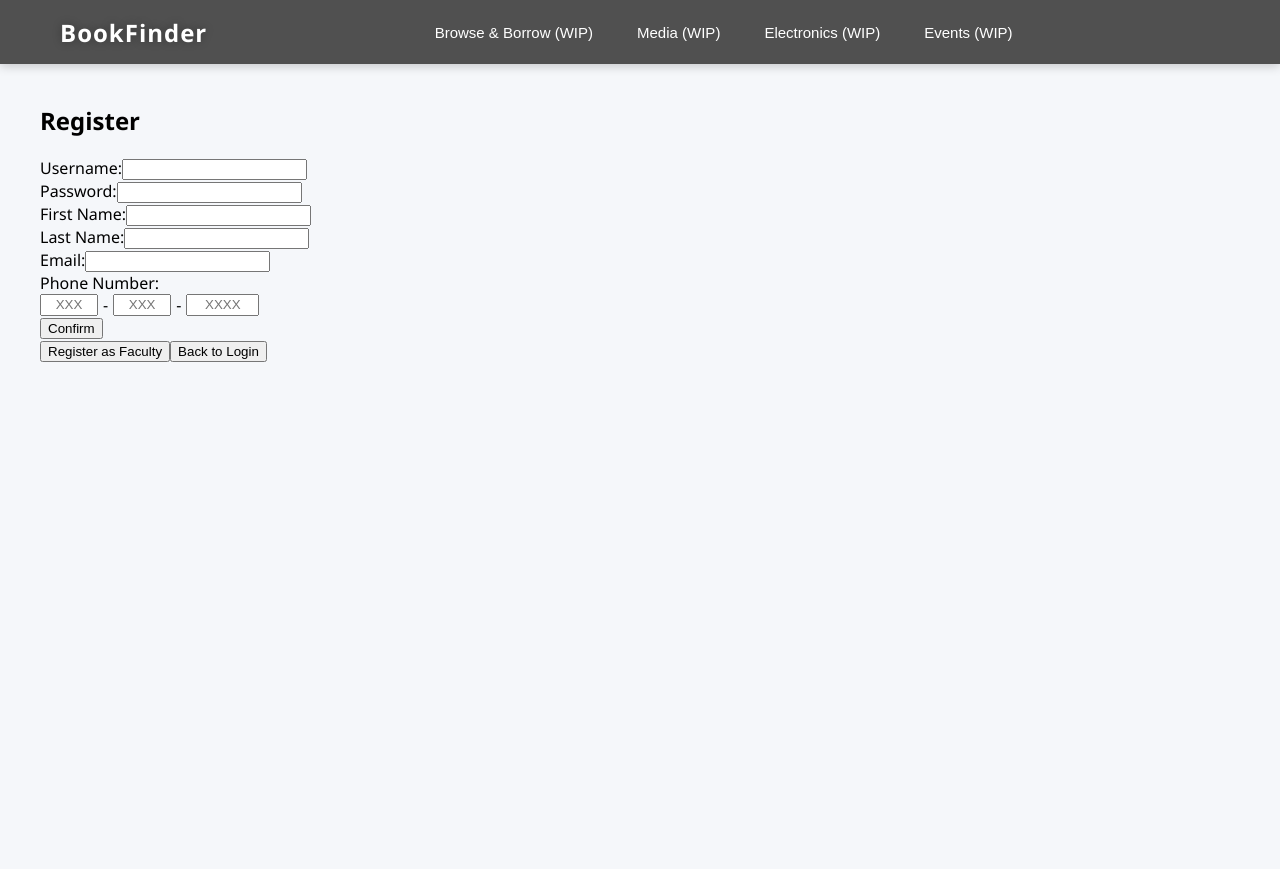
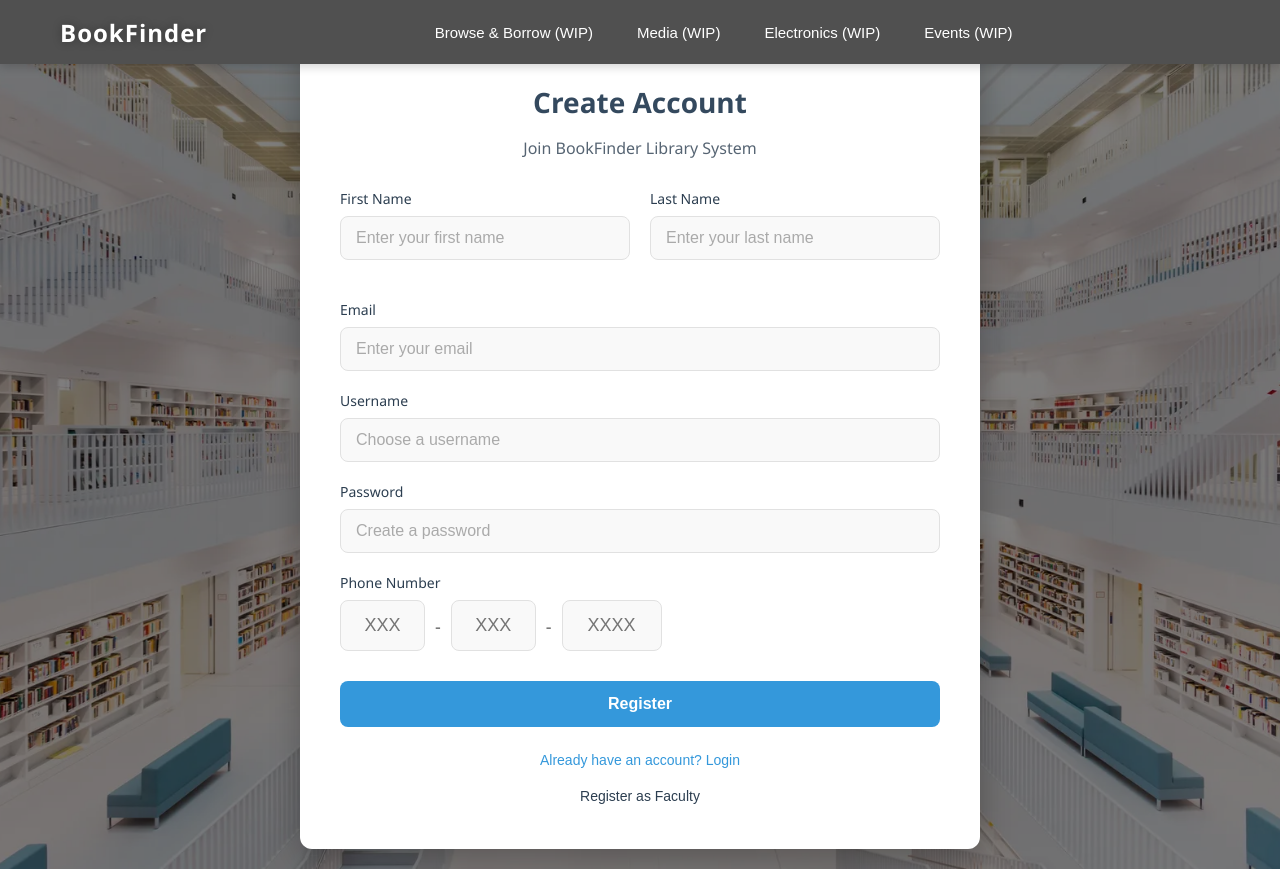
Before and after one commit to dahrail/Library-Database, a React (Create React App) app in the folder client/: page / in a window 1280 px wide. Both pictures are taken after a click on the button "Register". Built offline with nearby package versions, Linux system fonts and the light colour scheme.

Commit message:
New Register Page

```diff
--- a/client/src/components/auth/Register.js
+++ b/client/src/components/auth/Register.js
@@ -27,7 +27,7 @@ const Register = ({ onRegister, navigateToLogin, navigateToRegisterAsFaculty })
 
   const handleSubmit = (e) => {
     e.preventDefault();
-    const combinedPhoneNumber = parseInt(`${phoneParts.part1}${phoneParts.part2}${phoneParts.part3}`, 10); // Combine and convert to integer
+    const combinedPhoneNumber = parseInt(`${phoneParts.part1}${phoneParts.part2}${phoneParts.part3}`, 10);
     onRegister({ ...newUser, PhoneNumber: combinedPhoneNumber });
   };
 
@@ -41,62 +41,80 @@ const Register = ({ onRegister, navigateToLogin, navigateToRegisterAsFaculty })
   };
 
   return (
-    <div className="content-container">
-      <h2>Register</h2>
-      <form onSubmit={handleSubmit}>
-        <div>
-          <label>Username:</label>
+    <div className="register-container">
+      <form onSubmit={handleSubmit} className="register-form">
+        <h2 className="register-title">Create Account</h2>
+        <p className="register-subtitle">Join BookFinder Library System</p>
+
+        <div className="form-row">
+          <div className="form-group">
+            <label>First Name</label>
+            <input
+              type="text"
+              name="FirstName"
+              value={newUser.FirstName}
+              onChange={handleChange}
+              required
+              className="form-input"
+              placeholder="Enter your first name"
+            />
+          </div>
+          <div className="form-group">
+            <label>Last Name</label>
+            <input
+              type="text"
+              name="LastName"
+              value={newUser.LastName}
+              onChange={handleChange}
+              required
+              className="form-input"
+              placeholder="Enter your last name"
+            />
+          </div>
+        </div>
+
+        <div className="form-group">
+          <label>Email</label>
+          <input
+            type="email"
+            name="Email"
+            value={newUser.Email}
+            onChange={handleChange}
+            required
+            className="form-input"
+            placeholder="Enter your email"
+          />
+        </div>
+
+        <div className="form-group">
+          <label>Username</label>
           <input
             type="text"
             name="Username"
             value={newUser.Username}
             onChange={handleChange}
             required
+            className="form-input"
+            placeholder="Choose a username"
           />
         </div>
-        <div>
-          <label>Password:</label>
+
+        <div className="form-group">
+          <label>Password</label>
           <input
             type="password"
             name="Password"
             value={newUser.Password}
             onChange={handleChange}
             required
+            className="form-input"
+            placeholder="Create a password"
           />
         </div>
-        <div>
-          <label>First Name:</label>
-          <input
-            type="text"
-            name="FirstName"
-            value={newUser.FirstName}
-            onChange={handleChange}
-            required
-          />
-        </div>
-        <div>
-          <label>Last Name:</label>
-          <input
-            type="text"
-            name="LastName"
-            value={newUser.LastName}
-            onChange={handleChange}
-            required
-          />
-        </div>
-        <div>
-          <label>Email:</label>
-          <input
-            type="email"
-            name="Email"
-            value={newUser.Email}
-            onChange={handleChange}
-            required
-          />
-        </div>
-        <div>
-          <label>Phone Number:</label>
-          <div style={{ display: 'flex', gap: '5px' }}>
+
+        <div className="form-group">
+          <label>Phone Number</label>
+          <div className="phone-input-group">
             <input
               type="text"
               name="part1"
@@ -105,9 +123,9 @@ const Register = ({ onRegister, navigateToLogin, navigateToRegisterAsFaculty })
               required
               placeholder="XXX"
               maxLength="3"
-              style={{ width: '50px', textAlign: 'center' }} // Set width and center-align text
+              className="phone-input"
             />
-            <span>-</span>
+            <span className="phone-separator">-</span>
             <input
               type="text"
               name="part2"
@@ -116,9 +134,9 @@ const Register = ({ onRegister, navigateToLogin, navigateToRegisterAsFaculty })
               required
               placeholder="XXX"
               maxLength="3"
-              style={{ width: '50px', textAlign: 'center' }} // Set width and center-align text
+              className="phone-input"
             />
-            <span>-</span>
+            <span className="phone-separator">-</span>
             <input
               type="text"
               name="part3"
@@ -127,14 +145,24 @@ const Register = ({ onRegister, navigateToLogin, navigateToRegisterAsFaculty })
               required
               placeholder="XXXX"
               maxLength="4"
-              style={{ width: '65px', textAlign: 'center' }} // Slightly wider for 4 digits
+              className="phone-input"
             />
           </div>
         </div>
-        <button type="submit">Confirm</button>
+
+        <div className="form-buttons">
+          <button type="submit" className="btn btn-primary">Register</button>
+        </div>
+
+        <div className="form-links">
+          <button type="button" onClick={navigateToLogin} className="btn-link">
+            Already have an account? Login
+          </button>
+          <button type="button" onClick={handleFacultyRegister} className="btn-link faculty-link">
+            Register as Faculty
+          </button>
+        </div>
       </form>
-      <button onClick={handleFacultyRegister}>Register as Faculty</button>
-      <button onClick={navigateToLogin}>Back to Login</button>
     </div>
   );
 };
--- a/client/src/components/auth/RegisterAsFaculty.js
+++ b/client/src/components/auth/RegisterAsFaculty.js
@@ -27,7 +27,7 @@ const RegisterAsFaculty = ({ navigateToRegister }) => {
 
   const handleSubmit = async (e) => {
     e.preventDefault();
-    const combinedPhoneNumber = parseInt(`${phoneParts.part1}${phoneParts.part2}${phoneParts.part3}`, 10); // Combine and convert to integer
+    const combinedPhoneNumber = parseInt(`${phoneParts.part1}${phoneParts.part2}${phoneParts.part3}`, 10);
     try {
       const response = await fetch('/api/register', {
         method: 'POST',
@@ -50,62 +50,80 @@ const RegisterAsFaculty = ({ navigateToRegister }) => {
   };
 
   return (
-    <div className="content-container">
-      <h2>Register as Faculty</h2>
-      <form onSubmit={handleSubmit}>
-        <div>
-          <label>Username:</label>
+    <div className="register-container">
+      <form onSubmit={handleSubmit} className="register-form">
+        <h2 className="register-title">Faculty Registration</h2>
+        <p className="register-subtitle">Create a Faculty Account</p>
+
+        <div className="form-row">
+          <div className="form-group">
+            <label>First Name</label>
+            <input
+              type="text"
+              name="FirstName"
+              value={newUser.FirstName}
+              onChange={handleChange}
+              required
+              className="form-input"
+              placeholder="Enter your first name"
+            />
+          </div>
+          <div className="form-group">
+            <label>Last Name</label>
+            <input
+              type="text"
+              name="LastName"
+              value={newUser.LastName}
+              onChange={handleChange}
+              required
+              className="form-input"
+              placeholder="Enter your last name"
+            />
+          </div>
+        </div>
+
+        <div className="form-group">
+          <label>Email</label>
+          <input
+            type="email"
+            name="Email"
+            value={newUser.Email}
+            onChange={handleChange}
+            required
+            className="form-input"
+            placeholder="Enter your email"
+          />
+        </div>
+
+        <div className="form-group">
+          <label>Username</label>
           <input
             type="text"
             name="Username"
             value={newUser.Username}
             onChange={handleChange}
             required
+            className="form-input"
+            placeholder="Choose a username"
           />
         </div>
-        <div>
-          <label>Password:</label>
+
+        <div className="form-group">
+          <label>Password</label>
           <input
             type="password"
             name="Password"
             value={newUser.Password}
             onChange={handleChange}
             required
+            className="form-input"
+            placeholder="Create a password"
           />
         </div>
-        <div>
-          <label>First Name:</label>
-          <input
-            type="text"
-            name="FirstName"
-            value={newUser.FirstName}
-            onChange={handleChange}
-            required
-          />
-        </div>
-        <div>
-          <label>Last Name:</label>
-          <input
-            type="text"
-            name="LastName"
-            value={newUser.LastName}
-            onChange={handleChange}
-            required
-          />
-        </div>
-        <div>
-          <label>Email:</label>
-          <input
-            type="email"
-            name="Email"
-            value={newUser.Email}
-            onChange={handleChange}
-            required
-          />
-        </div>
-        <div>
-          <label>Phone Number:</label>
-          <div style={{ display: 'flex', gap: '5px' }}>
+
+        <div className="form-group">
+          <label>Phone Number</label>
+          <div className="phone-input-group">
             <input
               type="text"
               name="part1"
@@ -114,9 +132,9 @@ const RegisterAsFaculty = ({ navigateToRegister }) => {
               required
               placeholder="XXX"
               maxLength="3"
-              style={{ width: '50px', textAlign: 'center' }} // Set width and center-align text
+              className="phone-input"
             />
-            <span>-</span>
+            <span className="phone-separator">-</span>
             <input
               type="text"
               name="part2"
@@ -125,9 +143,9 @@ const RegisterAsFaculty = ({ navigateToRegister }) => {
               required
               placeholder="XXX"
               maxLength="3"
-              style={{ width: '50px', textAlign: 'center' }} // Set width and center-align text
+              className="phone-input"
             />
-            <span>-</span>
+            <span className="phone-separator">-</span>
             <input
               type="text"
               name="part3"
@@ -136,13 +154,21 @@ const RegisterAsFaculty = ({ navigateToRegister }) => {
               required
               placeholder="XXXX"
               maxLength="4"
-              style={{ width: '65px', textAlign: 'center' }} // Slightly wider for 4 digits
+              className="phone-input"
             />
           </div>
         </div>
-        <button type="submit">Confirm</button>
+
+        <div className="form-buttons">
+          <button type="submit" className="btn btn-primary">Register as Faculty</button>
+        </div>
+
+        <div className="form-links">
+          <button type="button" onClick={navigateToRegister} className="btn-link">
+            Back to Student Registration
+          </button>
+        </div>
       </form>
-      <button onClick={navigateToRegister}>Back to Register</button>
     </div>
   );
 };
--- a/client/src/styles/auth/Auth.css
+++ b/client/src/styles/auth/Auth.css
@@ -50,20 +50,196 @@
   opacity: 0.8;
 }
 
-/* Register form styles */
+/* Register form styles - updated for modern Apple-like design */
+.register-container {
+  display: flex;
+  justify-content: center;
+  align-items: center;
+  min-height: 100vh;
+  padding: 20px;
+  background-image: url('../../FuturisticLibrary.jpg');
+  background-size: cover;
+  background-position: center;
+  background-repeat: no-repeat;
+  position: relative;
+}
+
+.register-container::before {
+  content: '';
+  position: absolute;
+  top: 0;
+  left: 0;
+  right: 0;
+  bottom: 0;
+  background-color: rgba(0, 0, 0, 0.5);
+  z-index: 1;
+}
+
 .register-form {
+  width: 100%;
   max-width: 600px;
-  margin: 80px auto 0;
-  padding: 30px;
+  padding: 40px;
   background-color: white;
-  border-radius: 8px;
-  box-shadow: 0 4px 10px rgba(0, 0, 0, 0.1);
+  border-radius: 12px;
+  box-shadow: 0 10px 30px rgba(0, 0, 0, 0.25);
+  position: relative;
+  z-index: 2;
+  animation: fadeIn 0.5s ease-out;
+}
+
+@keyframes fadeIn {
+  from { opacity: 0; transform: translateY(20px); }
+  to { opacity: 1; transform: translateY(0); }
+}
+
+.register-title {
+  text-align: center;
+  color: var(--dark-color);
+  margin-bottom: 10px;
+  font-size: 28px;
+  font-weight: 700;
+}
+
+.register-subtitle {
+  text-align: center;
+  color: var(--secondary-color);
+  margin-bottom: 30px;
+  font-size: 16px;
+  opacity: 0.8;
 }
 
 .form-row {
   display: flex;
   gap: 20px;
-  margin-bottom: 15px;
+  margin-bottom: 20px;
+}
+
+.form-group {
+  flex: 1;
+  margin-bottom: 20px;
+}
+
+.form-group label {
+  display: block;
+  margin-bottom: 8px;
+  font-weight: 500;
+  color: var(--secondary-color);
+  font-size: 14px;
+}
+
+.form-input {
+  width: 100%;
+  padding: 12px 15px;
+  border: 1px solid #e1e1e1;
+  border-radius: 8px;
+  font-size: 16px;
+  transition: all 0.3s ease;
+  background-color: #f9f9f9;
+}
+
+.form-input:focus {
+  outline: none;
+  border-color: var(--primary-color);
+  box-shadow: 0 0 0 2px rgba(52, 152, 219, 0.2);
+  background-color: white;
+}
+
+.form-input::placeholder {
+  color: #aaa;
+}
+
+/* Phone input styling - updated to fix overflow */
+.phone-input-group {
+  display: flex;
+  align-items: center;
+  gap: 8px;
+  width: 100%;
+  max-width: 100%;
+}
+
+.phone-input {
+  width: 0; /* Start with 0 width to allow flex-grow to properly control size */
+  min-width: 0; /* Allow shrinking below content size if needed */
+  flex-grow: 1; /* Allow growing to fill available space */
+  text-align: center;
+  padding: 14px 8px; /* Increased padding for more height and width */
+  border: 1px solid #e1e1e1;
+  border-radius: 8px;
+  font-size: 18px; /* Increased font size */
+  transition: all 0.3s ease;
+  background-color: #f9f9f9;
+  box-sizing: border-box; /* Include padding in width calculation */
+}
+
+/* Apply different widths for each phone input part */
+.phone-input[name="part1"],
+.phone-input[name="part2"] {
+  max-width: 85px; /* Increased from 70px */
+}
+
+.phone-input[name="part3"] {
+  max-width: 100px; /* Increased from 85px */
+}
+
+.phone-separator {
+  font-size: 18px;
+  color: #666;
+  margin: 0 2px;
+  flex-shrink: 1; /* Allow separators to shrink if needed */
+}
+
+.form-buttons {
+  margin-top: 30px;
+}
+
+.btn {
+  width: 100%;
+  padding: 14px 20px;
+  border: none;
+  border-radius: 8px;
+  font-size: 16px;
+  font-weight: 600;
+  cursor: pointer;
+  transition: all 0.3s ease;
+}
+
+.btn-primary {
+  background-color: var(--primary-color);
+  color: white;
+}
+
+.btn-primary:hover {
+  background-color: #2980b9;
+  transform: translateY(-2px);
+  box-shadow: 0 4px 8px rgba(0, 0, 0, 0.1);
+}
+
+.form-links {
+  display: flex;
+  flex-direction: column;
+  align-items: center;
+  margin-top: 20px;
+  gap: 10px;
+}
+
+.btn-link {
+  background: none;
+  border: none;
+  color: var(--primary-color);
+  font-size: 14px;
+  cursor: pointer;
+  transition: color 0.3s;
+  padding: 5px;
+}
+
+.btn-link:hover {
+  color: #2980b9;
+  text-decoration: underline;
+}
+
+.faculty-link {
+  color: var(--secondary-color);
+  font-weight: 500;
 }
 
 @media (max-width: 768px) {
@@ -71,4 +247,28 @@
     flex-direction: column;
     gap: 0;
   }
+
+  .register-form {
+    padding: 30px 20px;
+  }
+
+  .phone-input-group {
+    flex-wrap: nowrap; /* Prevent wrapping to keep inputs on one line */
+  }
+
+  .phone-input {
+    padding: 12px 3px; /* Reduce padding on smaller screens */
+  }
+
+  .phone-input[name="part1"],
+  .phone-input[name="part2"],
+  .phone-input[name="part3"] {
+    max-width: 28%; /* More proportional on small screens */
+  }
 }
+
+@media (max-width: 480px) {
+  .register-form {
+    padding: 30px 15px; /* Increase side padding to prevent overflow */
+  }
+}
```
